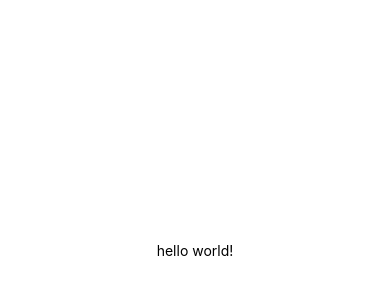
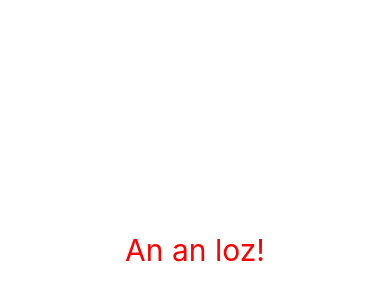
Before and after one commit to vun30/react-native-todo, a React Native app: screen / in a window 390 px wide. Shown: the part 172-472 px from the top of the page. Built offline with nearby package versions, Linux system fonts and the light colour scheme.

Commit message:
view style text

```diff
--- a/App.tsx
+++ b/App.tsx
@@ -1,10 +1,11 @@
 import { StatusBar } from "expo-status-bar";
-import { StyleSheet, Text, View } from "react-native";
+import { Button, StyleSheet, Text, View } from "react-native";
 
 export default function App() {
   return (
     <View style={styles.container}>
-      <Text>hello world!</Text>
+      <Text style={{ color: "red", fontSize: 30 }}>An an loz!</Text>
+
       <StatusBar style="auto" />
     </View>
   );
```
